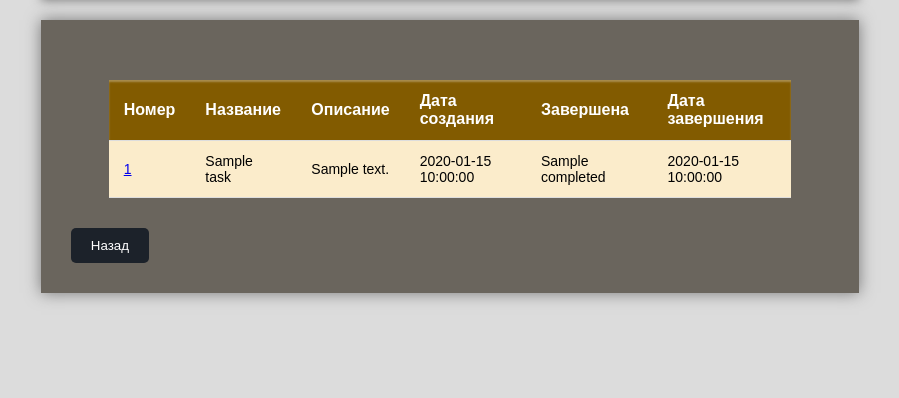
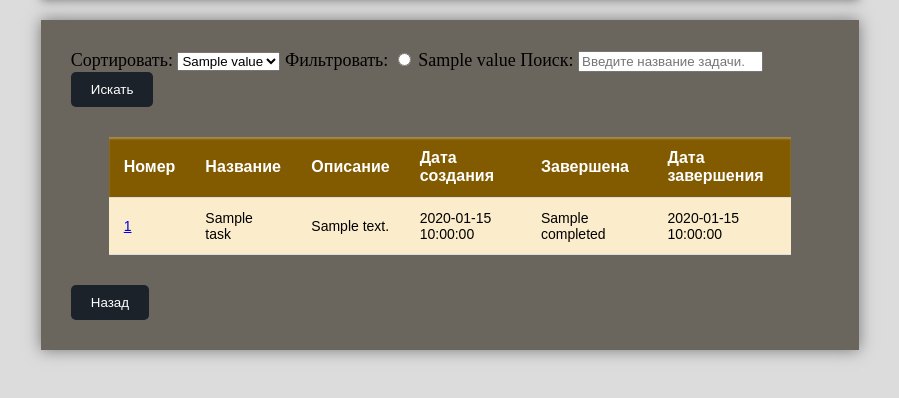
Before and after one commit to MelKatya/daily_journal, a Flask app: template flask-version/templates/tasks.html in a window 1280 px wide. Shown: the part 148-546 px from the top of the page, without its empty margins (190-1089 px from the left). Run offline with Flask 3, Linux system fonts and the light colour scheme; the template is opened without the code that fills it: most values are stand-ins (such as "Sample title", 1, 10 or a date in 2020).

Commit message:
add sorted/filter/search for html template

```diff
--- a/flask-version/templates/tasks.html
+++ b/flask-version/templates/tasks.html
@@ -10,6 +10,30 @@
           <h1>Ежедневник</h1>
     </div>
     <div class="container">
+        <div>
+            <form action="/tasks" method="get" >
+
+                <label>Сортировать:</label>
+                <select name={{ html_param.SORTED.name }} onchange="this.form.submit()">
+                    {% for key, value in html_param.SORTED.html_map.items()  %}
+                        <option value={{ key }} {% if sort_option==key %} selected{% endif %}>{{  value }}</option>
+                    {% endfor %}
+                </select>
+
+                <label>Фильтровать:</label>
+                {% for key, value in html_param.FILTER.html_map.items()  %}
+                    <input type="radio" name={{ html_param.FILTER.name }} onchange="this.form.submit()" value={{ key }} {% if filter_option==key %}checked{% endif %}/> {{  value }}
+                {% endfor %}
+
+                <label>Поиск:</label>
+                <input type="search" name={{ html_param.SEARCH.name }} value="{{ search_query or '' }}" placeholder="Введите название задачи..."/>
+                <input type="submit" value="Искать">
+
+            </form>
+            <form action="/tasks" method="get" >
+
+            </form>
+        </div>
         <table class="customTable">
             <thead>
                 <tr>
```
